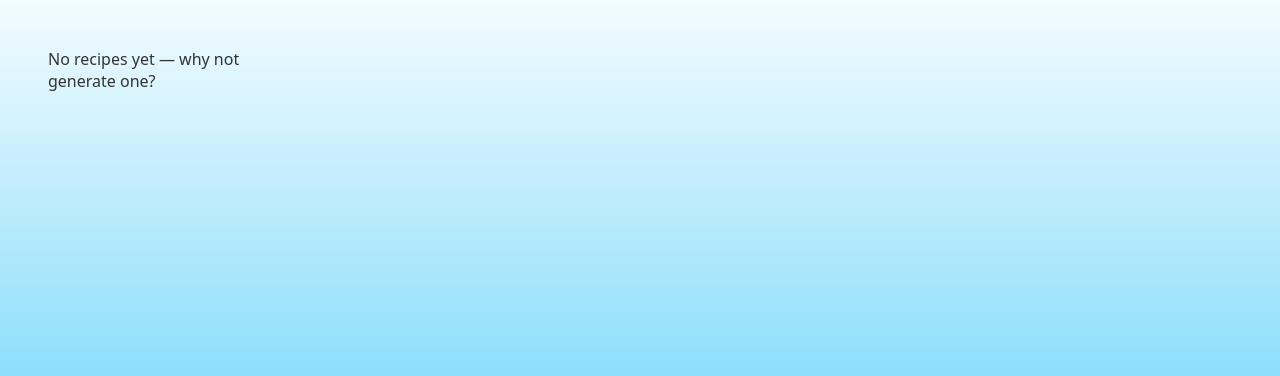
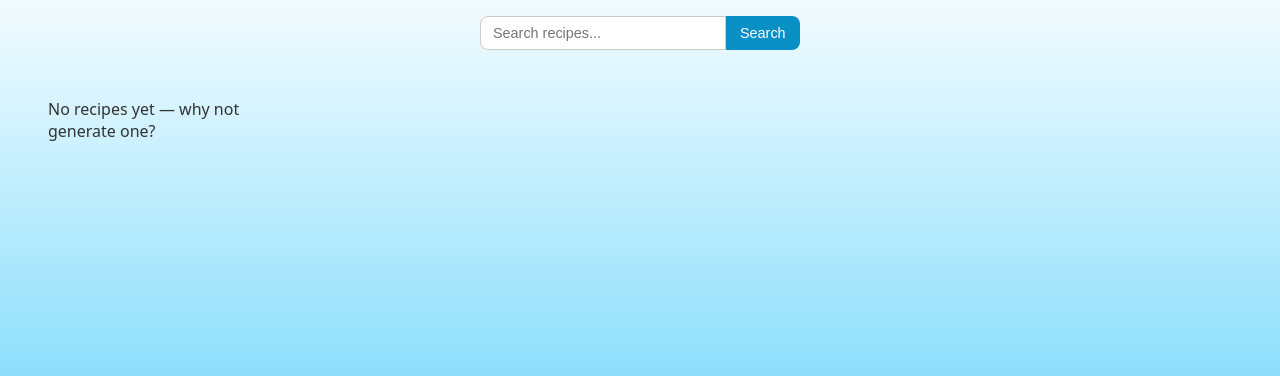
Before and after one commit to Vidya-GM/Recipe_Generator, a Django app: page /recipes/ in a window 1280 px wide. Shown: the part 44-420 px from the top of the page. Run offline with Django 5.2, Linux system fonts and the light colour scheme; data that the repository does not hold is empty.

Commit message:
feat: add search bar to recipe page

```diff
--- a/culinary_cloud_ai/applications/recipes/templates/recipes/recipe_list.html
+++ b/culinary_cloud_ai/applications/recipes/templates/recipes/recipe_list.html
@@ -2,6 +2,12 @@
 {% load static %}
 
 {% block content %}
+
+  <form class="search-bar" method="GET" action="/search">
+    <input type="text" name="q" placeholder="Search recipes..." />
+    <button type="submit">Search</button>
+  </form>
+
   <div class="recipe-grid">
     {% for recipe in recipes %}
       {# include the card for each recipe #}
--- a/culinary_cloud_ai/applications/recipes/urls.py
+++ b/culinary_cloud_ai/applications/recipes/urls.py
@@ -16,4 +16,5 @@ urlpatterns = [
     path("recipes/", RecipeListView.as_view(), name="recipe-list"),
     path("recipes/<int:pk>/", RecipeDetailView.as_view(), name="recipe-detail"),
     path('toggle_like/<int:recipe_id>/', toggle_like, name='toggle_like'),
+    path('search/', RecipeListView.as_view(), name='search'),
 ]
--- a/culinary_cloud_ai/applications/recipes/views.py
+++ b/culinary_cloud_ai/applications/recipes/views.py
@@ -24,6 +24,15 @@ class RecipeListView(ListView):
 
     def get_queryset(self):
         queryset = super().get_queryset()
+
+        q = self.request.GET.get("q")
+        if q:
+            queryset = queryset.filter(
+                Q(title__icontains=q) |
+                Q(description__icontains=q) |
+                Q(ingredients__icontains=q)
+            )
+
         queryset = queryset.annotate(likes_count=Count('likes'))
         user = self.request.user
         if user.is_authenticated:
--- a/culinary_cloud_ai/config/static/css/main.css
+++ b/culinary_cloud_ai/config/static/css/main.css
@@ -638,3 +638,37 @@ fieldset.form-section > .ingredient-category-wrapper {
     background-color: #f9f9f9;
     border-radius: 5px;
 }
+
+/* Enhanced search bar styling */
+.search-bar {
+  display: flex;
+  justify-content: center;
+  margin: 1rem auto;
+  width: 100%;
+  max-width: 320px;
+}
+
+.search-bar input[type="text"] {
+  flex: 1;
+  padding: 0.5rem 0.75rem;
+  border: 1px solid #ccc;
+  border-radius: 8px 0 0 8px;
+  font-size: 0.9rem;
+  outline: none;
+  transition: box-shadow 0.3s ease;
+}
+
+.search-bar button {
+  padding: 0.5rem 0.9rem;
+  background-color: rgb(9, 144, 197);
+  color: white;
+  border: none;
+  border-radius: 0 8px 8px 0;
+  font-size: 0.9rem;
+  cursor: pointer;
+  transition: background 0.3s ease;
+}
+
+.search-bar button:hover {
+  background-color: #555;
+}
```
